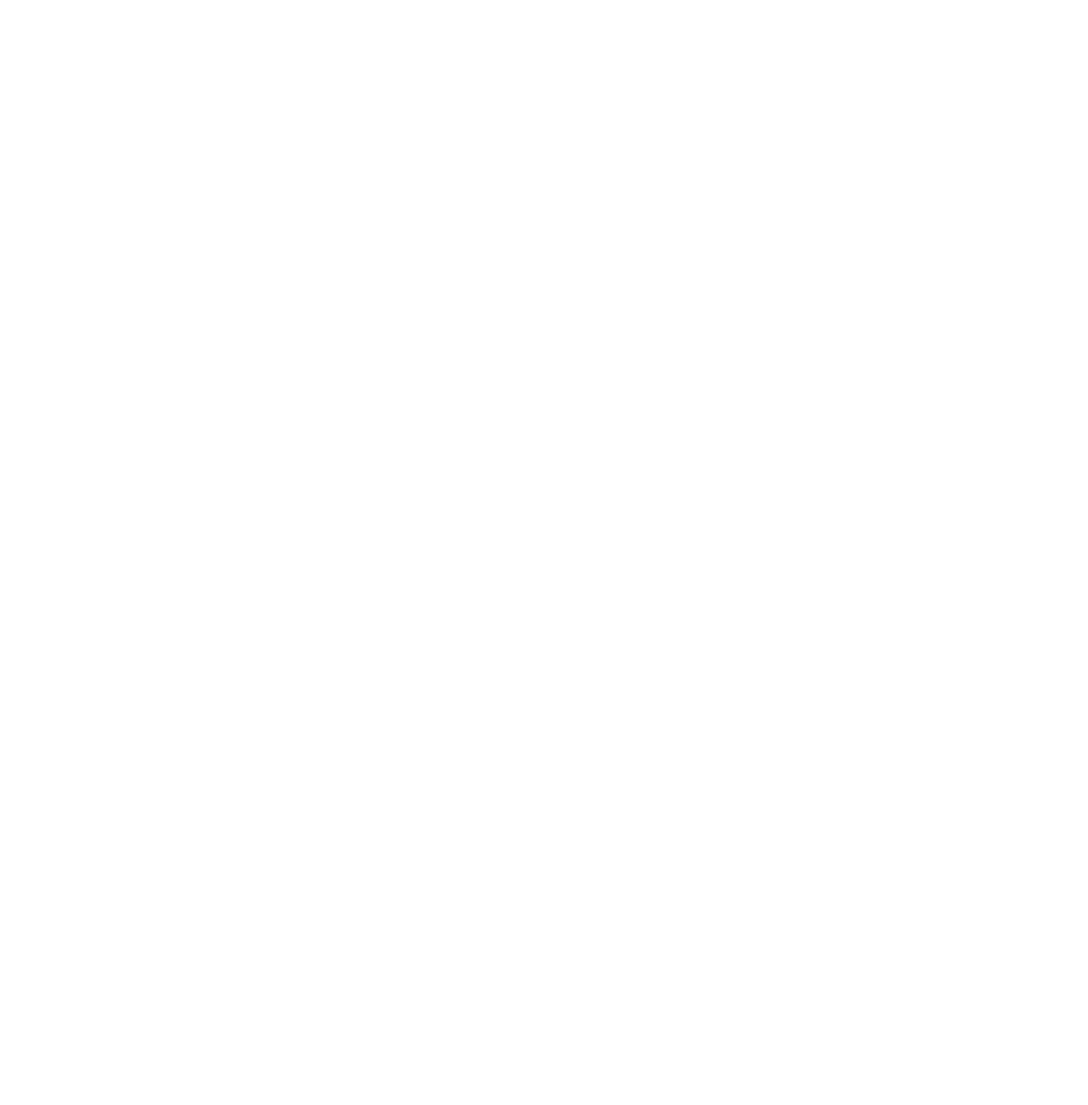
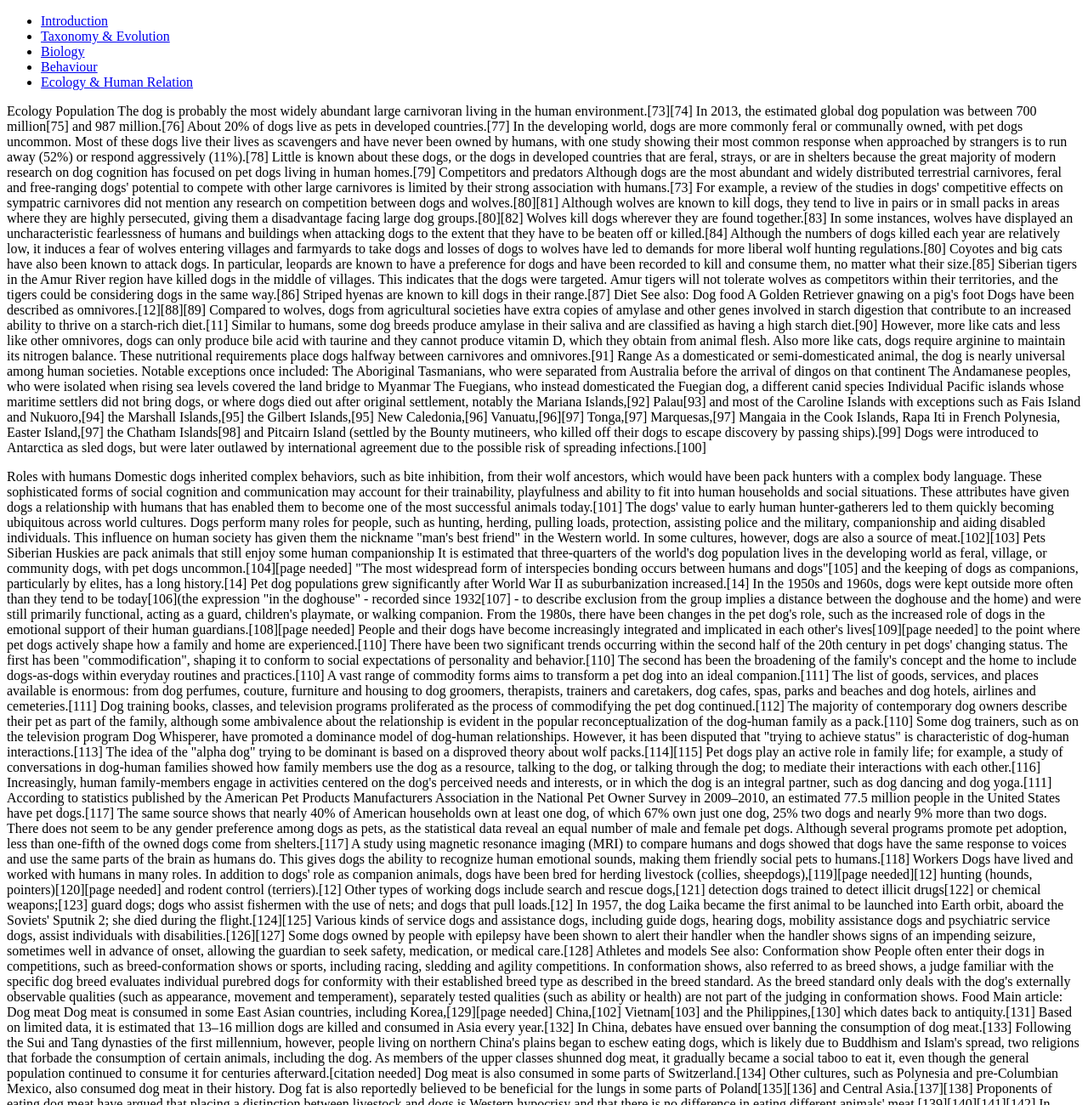
Before and after one commit to sysion/ModernWebDesign, a plain HTML site: page ecohuman.html in a window 1280 px wide. Shown: the top 1300 px of the page at 85% size. Before the commit the page ends 800 px from the top, so only its background shows below. Drawn offline with Linux system fonts and the light colour scheme.

```diff
--- a/behaviour.html
+++ b/behaviour.html
@@ -0,0 +1,65 @@
+<!DOCTYPE html>
+<html>
+	<head>
+		<meta charset='utf-8' />
+	    <meta http-equiv='X-UA-Compatible' content='IE=edge' />
+	    <meta name='viewport' content='width=device-width, initial-scale=1.0, minimum-scale=1.0, maximum-scale=1.0, user-scalable=0' />
+		<meta name="MobileOptimized" content="width">
+		<meta name="HandheldFriendly" content="true">
+		<meta name='title' content="Man's Best Friend" />
+
+		<link rel='stylesheet' href='css/style.css' />
+		<link rel='shortcut icon' href='favicon.ico' />
+
+		<title>Man's Best Friend</title>
+	</head>
+
+<body>
+
+	<header>
+		<nav>
+			<ul>
+				<li><a href='index.html'>Introduction</a></li>
+				<li><a href='taxevolution.html'>Taxonomy & Evolution</a></li>
+				<li><a href='biology.html'>Biology</a></li>
+				<li><a href='behaviour.html'>Behaviour</a></li>
+				<li><a href='ecohuman.html'>Ecology & Human Relation</a></li>
+			</ul>
+		</nav>
+	</header>
+
+	<main>
+		<h2>Behavior</h2>
+		<p>
+			Dog behavior is the internally coordinated responses (actions or inactions) of the domestic dog (individuals or groups) to internal and external stimuli.[59] As the oldest domesticated species, dogs' minds inevitably have been shaped by millennia of contact with humans. As a result of this physical and social evolution, dogs have acquired the ability to understand and communicate with humans more than any other species and they are uniquely attuned to human behaviors.[13] Behavioral scientists have uncovered a surprising set of social-cognitive abilities in domestic dogs. These abilities are not possessed by the dog's closest canine relatives or other highly intelligent mammals, such as great apes, but rather parallel to children's social-cognitive skills.[60]
+		</p>
+
+		<p>
+			Unlike other domestic species selected for production-related traits, dogs were initially selected for their behaviors.[61][62] In 2016, a study found that only 11 fixed genes showed variation between wolves and dogs. These gene variations were unlikely to have been the result of natural evolution and indicate selection on both morphology and behavior during dog domestication. These genes have been shown to affect the catecholamine synthesis pathway, with the majority of the genes affecting the fight-or-flight response[62][63] (i.e., selection for tameness) and emotional processing.[62] Dogs generally show reduced fear and aggression compared with wolves.[62][64] Some of these genes have been associated with aggression in some dog breeds, indicating their importance in both the initial domestication and later in breed formation.[62] Traits of high sociability and lack of fear in dogs may include genetic modifications related to Williams-Beuren syndrome in humans, which cause hypersociability at the expense of problem-solving ability.[65]
+		</p>
+
+		<h3>Intelligence</h3>
+		<p>
+			Dog intelligence is the dog's ability to perceive information and retain it as knowledge for applying to solve problems. Studies of two dogs suggest that dogs can learn by inference and have advanced memory skills. A study with Rico, a Border Collie, showed that he knew the labels of over 200 different items. He inferred the names of novel things by exclusion learning and correctly retrieved those new items immediately and four weeks after the initial exposure. A study of another Border Collie, Chaser, documented his learning and memory capabilities. He had learned the names and could associate by verbal command over 1,000 words.[66] Dogs can read and react appropriately to human body language such as gesturing and pointing and human voice commands.
+		</p>
+
+		<p>
+			One study of canine cognitive abilities found that dogs' capabilities are no more exceptional than those of other animals, such as horses, chimpanzees, or cats.[67] One limited study of 18 household dogs found that they lacked spatial memory, and were more focussed on the "what" of a task rather than the "where".[68]
+		</p>
+
+		<p>
+			Dogs demonstrate a theory of mind by engaging in deception.[69] An experimental study showed compelling evidence that Australian dingos can outperform domestic dogs in non-social problem-solving, indicating that domestic dogs may have lost much of their original problem-solving abilities once they joined humans.[70] Another study revealed that after undergoing training to solve a simple manipulation task, dogs faced with an unsolvable version of the same problem look at the human, while socialized wolves do not.[71]
+		</p>
+
+		<h3>Communication</h3>
+		<p>
+			Dog communication is how dogs convey information to other dogs, understand messages from humans and translate the information that dogs are transmitting.[72]: xii  Communication behaviors of dogs include eye gaze, facial expression, vocalization, body posture (including movements of bodies and limbs), and gustatory communication (scents, pheromones, and taste). Humans communicate to dogs by using vocalization, hand signals, and body posture.
+		</p>
+
+	</main>
+
+	<footer></footer>
+
+	<script src='js/main.js'></script>
+</body>
+</html>
--- a/ecohuman.html
+++ b/ecohuman.html
@@ -0,0 +1,132 @@
+<!DOCTYPE html>
+<html>
+	<head>
+		<meta charset='utf-8' />
+	    <meta http-equiv='X-UA-Compatible' content='IE=edge' />
+	    <meta name='viewport' content='width=device-width, initial-scale=1.0, minimum-scale=1.0, maximum-scale=1.0, user-scalable=0' />
+		<meta name="MobileOptimized" content="width">
+		<meta name="HandheldFriendly" content="true">
+		<meta name='title' content="Man's Best Friend" />
+
+		<link rel='stylesheet' href='css/style.css' />
+		<link rel='shortcut icon' href='favicon.ico' />
+
+		<title>Man's Best Friend</title>
+	</head>
+
+<body>
+
+	<header>
+		<nav>
+			<ul>
+				<li><a href='index.html'>Introduction</a></li>
+				<li><a href='taxevolution.html'>Taxonomy & Evolution</a></li>
+				<li><a href='biology.html'>Biology</a></li>
+				<li><a href='behaviour.html'>Behaviour</a></li>
+				<li><a href='ecohuman.html'>Ecology & Human Relation</a></li>
+			</ul>
+		</nav>
+	</header>
+
+	<main>
+		<p>
+			Ecology
+Population
+
+The dog is probably the most widely abundant large carnivoran living in the human environment.[73][74] In 2013, the estimated global dog population was between 700 million[75] and 987 million.[76] About 20% of dogs live as pets in developed countries.[77] In the developing world, dogs are more commonly feral or communally owned, with pet dogs uncommon. Most of these dogs live their lives as scavengers and have never been owned by humans, with one study showing their most common response when approached by strangers is to run away (52%) or respond aggressively (11%).[78] Little is known about these dogs, or the dogs in developed countries that are feral, strays, or are in shelters because the great majority of modern research on dog cognition has focused on pet dogs living in human homes.[79]
+Competitors and predators
+
+Although dogs are the most abundant and widely distributed terrestrial carnivores, feral and free-ranging dogs' potential to compete with other large carnivores is limited by their strong association with humans.[73] For example, a review of the studies in dogs' competitive effects on sympatric carnivores did not mention any research on competition between dogs and wolves.[80][81] Although wolves are known to kill dogs, they tend to live in pairs or in small packs in areas where they are highly persecuted, giving them a disadvantage facing large dog groups.[80][82]
+
+Wolves kill dogs wherever they are found together.[83] In some instances, wolves have displayed an uncharacteristic fearlessness of humans and buildings when attacking dogs to the extent that they have to be beaten off or killed.[84] Although the numbers of dogs killed each year are relatively low, it induces a fear of wolves entering villages and farmyards to take dogs and losses of dogs to wolves have led to demands for more liberal wolf hunting regulations.[80]
+
+Coyotes and big cats have also been known to attack dogs. In particular, leopards are known to have a preference for dogs and have been recorded to kill and consume them, no matter what their size.[85] Siberian tigers in the Amur River region have killed dogs in the middle of villages. This indicates that the dogs were targeted. Amur tigers will not tolerate wolves as competitors within their territories, and the tigers could be considering dogs in the same way.[86] Striped hyenas are known to kill dogs in their range.[87]
+Diet
+See also: Dog food
+A Golden Retriever gnawing on a pig's foot
+
+Dogs have been described as omnivores.[12][88][89] Compared to wolves, dogs from agricultural societies have extra copies of amylase and other genes involved in starch digestion that contribute to an increased ability to thrive on a starch-rich diet.[11] Similar to humans, some dog breeds produce amylase in their saliva and are classified as having a high starch diet.[90] However, more like cats and less like other omnivores, dogs can only produce bile acid with taurine and they cannot produce vitamin D, which they obtain from animal flesh. Also more like cats, dogs require arginine to maintain its nitrogen balance. These nutritional requirements place dogs halfway between carnivores and omnivores.[91]
+Range
+
+As a domesticated or semi-domesticated animal, the dog is nearly universal among human societies. Notable exceptions once included:
+
+    The Aboriginal Tasmanians, who were separated from Australia before the arrival of dingos on that continent
+    The Andamanese peoples, who were isolated when rising sea levels covered the land bridge to Myanmar
+    The Fuegians, who instead domesticated the Fuegian dog, a different canid species
+    Individual Pacific islands whose maritime settlers did not bring dogs, or where dogs died out after original settlement, notably the Mariana Islands,[92] Palau[93] and most of the Caroline Islands with exceptions such as Fais Island and Nukuoro,[94] the Marshall Islands,[95] the Gilbert Islands,[95] New Caledonia,[96] Vanuatu,[96][97] Tonga,[97] Marquesas,[97] Mangaia in the Cook Islands, Rapa Iti in French Polynesia, Easter Island,[97] the Chatham Islands[98] and Pitcairn Island (settled by the Bounty mutineers, who killed off their dogs to escape discovery by passing ships).[99]
+
+Dogs were introduced to Antarctica as sled dogs, but were later outlawed by international agreement due to the possible risk of spreading infections.[100]
+
+		</p>
+
+		<p>
+			Roles with humans
+
+Domestic dogs inherited complex behaviors, such as bite inhibition, from their wolf ancestors, which would have been pack hunters with a complex body language. These sophisticated forms of social cognition and communication may account for their trainability, playfulness and ability to fit into human households and social situations. These attributes have given dogs a relationship with humans that has enabled them to become one of the most successful animals today.[101]
+
+The dogs' value to early human hunter-gatherers led to them quickly becoming ubiquitous across world cultures. Dogs perform many roles for people, such as hunting, herding, pulling loads, protection, assisting police and the military, companionship and aiding disabled individuals. This influence on human society has given them the nickname "man's best friend" in the Western world. In some cultures, however, dogs are also a source of meat.[102][103]
+Pets
+Siberian Huskies are pack animals that still enjoy some human companionship
+
+It is estimated that three-quarters of the world's dog population lives in the developing world as feral, village, or community dogs, with pet dogs uncommon.[104][page needed]
+
+"The most widespread form of interspecies bonding occurs between humans and dogs"[105] and the keeping of dogs as companions, particularly by elites, has a long history.[14] Pet dog populations grew significantly after World War II as suburbanization increased.[14] In the 1950s and 1960s, dogs were kept outside more often than they tend to be today[106](the expression "in the doghouse" - recorded since 1932[107] - to describe exclusion from the group implies a distance between the doghouse and the home) and were still primarily functional, acting as a guard, children's playmate, or walking companion. From the 1980s, there have been changes in the pet dog's role, such as the increased role of dogs in the emotional support of their human guardians.[108][page needed] People and their dogs have become increasingly integrated and implicated in each other's lives[109][page needed] to the point where pet dogs actively shape how a family and home are experienced.[110]
+
+There have been two significant trends occurring within the second half of the 20th century in pet dogs' changing status. The first has been "commodification", shaping it to conform to social expectations of personality and behavior.[110] The second has been the broadening of the family's concept and the home to include dogs-as-dogs within everyday routines and practices.[110]
+
+A vast range of commodity forms aims to transform a pet dog into an ideal companion.[111] The list of goods, services, and places available is enormous: from dog perfumes, couture, furniture and housing to dog groomers, therapists, trainers and caretakers, dog cafes, spas, parks and beaches and dog hotels, airlines and cemeteries.[111] Dog training books, classes, and television programs proliferated as the process of commodifying the pet dog continued.[112]
+
+The majority of contemporary dog owners describe their pet as part of the family, although some ambivalence about the relationship is evident in the popular reconceptualization of the dog-human family as a pack.[110] Some dog trainers, such as on the television program Dog Whisperer, have promoted a dominance model of dog-human relationships. However, it has been disputed that "trying to achieve status" is characteristic of dog-human interactions.[113] The idea of the "alpha dog" trying to be dominant is based on a disproved theory about wolf packs.[114][115] Pet dogs play an active role in family life; for example, a study of conversations in dog-human families showed how family members use the dog as a resource, talking to the dog, or talking through the dog; to mediate their interactions with each other.[116]
+
+Increasingly, human family-members engage in activities centered on the dog's perceived needs and interests, or in which the dog is an integral partner, such as dog dancing and dog yoga.[111]
+
+According to statistics published by the American Pet Products Manufacturers Association in the National Pet Owner Survey in 2009–2010, an estimated 77.5 million people in the United States have pet dogs.[117] The same source shows that nearly 40% of American households own at least one dog, of which 67% own just one dog, 25% two dogs and nearly 9% more than two dogs. There does not seem to be any gender preference among dogs as pets, as the statistical data reveal an equal number of male and female pet dogs. Although several programs promote pet adoption, less than one-fifth of the owned dogs come from shelters.[117]
+
+A study using magnetic resonance imaging (MRI) to compare humans and dogs showed that dogs have the same response to voices and use the same parts of the brain as humans do. This gives dogs the ability to recognize human emotional sounds, making them friendly social pets to humans.[118]
+Workers
+
+Dogs have lived and worked with humans in many roles. In addition to dogs' role as companion animals, dogs have been bred for herding livestock (collies, sheepdogs),[119][page needed][12] hunting (hounds, pointers)[120][page needed] and rodent control (terriers).[12] Other types of working dogs include search and rescue dogs,[121] detection dogs trained to detect illicit drugs[122] or chemical weapons;[123] guard dogs; dogs who assist fishermen with the use of nets; and dogs that pull loads.[12] In 1957, the dog Laika became the first animal to be launched into Earth orbit, aboard the Soviets' Sputnik 2; she died during the flight.[124][125]
+
+Various kinds of service dogs and assistance dogs, including guide dogs, hearing dogs, mobility assistance dogs and psychiatric service dogs, assist individuals with disabilities.[126][127] Some dogs owned by people with epilepsy have been shown to alert their handler when the handler shows signs of an impending seizure, sometimes well in advance of onset, allowing the guardian to seek safety, medication, or medical care.[128]
+Athletes and models
+See also: Conformation show
+
+People often enter their dogs in competitions, such as breed-conformation shows or sports, including racing, sledding and agility competitions. In conformation shows, also referred to as breed shows, a judge familiar with the specific dog breed evaluates individual purebred dogs for conformity with their established breed type as described in the breed standard. As the breed standard only deals with the dog's externally observable qualities (such as appearance, movement and temperament), separately tested qualities (such as ability or health) are not part of the judging in conformation shows.
+Food
+Main article: Dog meat
+
+Dog meat is consumed in some East Asian countries, including Korea,[129][page needed] China,[102] Vietnam[103] and the Philippines,[130] which dates back to antiquity.[131] Based on limited data, it is estimated that 13–16 million dogs are killed and consumed in Asia every year.[132] In China, debates have ensued over banning the consumption of dog meat.[133] Following the Sui and Tang dynasties of the first millennium, however, people living on northern China's plains began to eschew eating dogs, which is likely due to Buddhism and Islam's spread, two religions that forbade the consumption of certain animals, including the dog. As members of the upper classes shunned dog meat, it gradually became a social taboo to eat it, even though the general population continued to consume it for centuries afterward.[citation needed] Dog meat is also consumed in some parts of Switzerland.[134] Other cultures, such as Polynesia and pre-Columbian Mexico, also consumed dog meat in their history. Dog fat is also reportedly believed to be beneficial for the lungs in some parts of Poland[135][136] and Central Asia.[137][138] Proponents of eating dog meat have argued that placing a distinction between livestock and dogs is Western hypocrisy and that there is no difference in eating different animals' meat.[139][140][141][142]
+
+In Korea, the primary dog breed raised for meat, the Nureongi, differs from those breeds raised for pets that Koreans may keep in their homes.[143]
+
+The most popular Korean dog dish is called bosintang, a spicy stew meant to balance the body's heat during the summer months. Followers of the custom claim this is done to ensure good health by balancing one's gi, or the body's vital energy. A 19th-century version of bosintang explains that the dish is prepared by boiling dog meat with scallions and chili powder. Variations of the dish contain chicken and bamboo shoots. While the dishes are still prevalent in Korea with a segment of the population, dog is not as widely consumed as beef, pork and chicken.[143]
+Health risks
+Further information: Dog bite, Canine vector-borne disease, and Dog bite prevention
+
+In 2018, the WHO reported that 59,000 people died globally from rabies, with 59.6% in Asia and 36.4% in Africa. Rabies is a disease for which dogs are the most important vector.[144] Significant dog bites affect tens of millions of people globally each year. Children in mid-to-late childhood are the largest percentage bitten by dogs, with a greater risk of injury to the head and neck. They are more likely to need medical treatment and have the highest death rate.[145] Sharp claws with powerful muscles behind them can lacerate flesh in a scratch that can lead to serious infections.[146]
+
+In the U.S., cats and dogs are a factor in more than 86,000 falls each year.[147] It has been estimated that around 2% of dog-related injuries treated in U.K. hospitals are domestic accidents. The same study found that while dog involvement in road traffic accidents was difficult to quantify, dog-associated road accidents involving injury more commonly involved two-wheeled vehicles.[148]
+
+Toxocara canis (dog roundworm) eggs in dog feces can cause toxocariasis. In the United States, about 10,000 cases of Toxocara infection are reported in humans each year, and almost 14% of the U.S. population is infected.[149] Untreated toxocariasis can cause retinal damage and decreased vision.[150] Dog feces can also contain hookworms that cause cutaneous larva migrans in humans.[151][152]
+Health benefits
+Walking a dog
+
+Dogs suffer from the same common disorders as humans; these include cancer, diabetes, heart disease and neurologic disorders. Their pathology is similar to humans, as is their response to treatment and their outcomes. Researchers are identifying the genes associated with dog diseases similar to human disorders, but lack mouse models to find cures for both dogs and humans. The genes involved in canine obsessive-compulsive disorders led to the detection of four genes in humans' related pathways.[10]
+
+The scientific evidence is mixed as to whether a dog's companionship can enhance human physical health and psychological well-being.[153] Studies suggesting that there are benefits to physical health and psychological well-being[154] have been criticized for being poorly controlled.[155] It found that "the health of elderly people is related to their health habits and social supports but not to their ownership of, or attachment to, a companion animal." Earlier studies have shown that people who keep pet dogs or cats exhibit better mental and physical health than those who do not, making fewer visits to the doctor and being less likely to be on medication than non-guardians.[156]
+
+A 2005 paper states "recent research has failed to support earlier findings that pet ownership is associated with a reduced risk of cardiovascular disease, a reduced use of general practitioner services, or any psychological or physical benefits on health for community dwelling older people. Research has, however, pointed to significantly less absenteeism from school through sickness among children who live with pets."[153] In one study, new guardians reported a highly significant reduction in minor health problems during the first month following pet acquisition. This effect was sustained in those with dogs through to the end of the study.[157]
+
+People with pet dogs took considerably more physical exercise than those with cats and those without pets. The results provide evidence that keeping pets may have positive effects on human health and behavior and that for guardians of dogs, these effects are relatively long-term.[157] Pet guardianship has also been associated with increased coronary artery disease survival. Human guardians are significantly less likely to die within one year of an acute myocardial infarction than those who did not own dogs.[158] The association between dog ownership and adult physical activity levels has been reviewed by several authors.[159][160]
+
+The health benefits of dogs can result from contact with dogs in general, not solely from having dogs as pets. For example, when in a pet dog's presence, people show reductions in cardiovascular, behavioral and psychological indicators of anxiety.[161] Other health benefits are gained from exposure to immune-stimulating microorganisms, which can protect against allergies and autoimmune diseases according to the hygiene hypothesis. The benefits of contact with a dog also include social support, as dogs cannot only provide companionship and social support themselves but also act as facilitators of social interactions between humans.[162] One study indicated that wheelchair users experience more positive social interactions with strangers when accompanied by a dog than when they are not.[163] In 2015, a study found that pet owners were significantly more likely to get to know people in their neighborhood than non-pet owners.[164]
+
+Using dogs and other animals as a part of therapy dates back to the late 18th century, when animals were introduced into mental institutions to help socialize patients with mental disorders.[165] Animal-assisted intervention research has shown that animal-assisted therapy with a dog can increase social behaviors, such as smiling and laughing, among people with Alzheimer's disease.[166] One study demonstrated that children with ADHD and conduct disorders who participated in an education program with dogs and other animals showed increased attendance, increased knowledge and skill objectives and decreased antisocial and violent behavior compared with those not in an animal-assisted program.[167]
+		</p>
+	</main>
+
+	<footer></footer>
+
+	<script src='js/main.js'></script>
+</body>
+</html>
```
Also changed, not shown: biology.html (+128 -0 lines), index.html (+9 -6 lines), taxevolution.html (+31 -7 lines), 2 other files.
